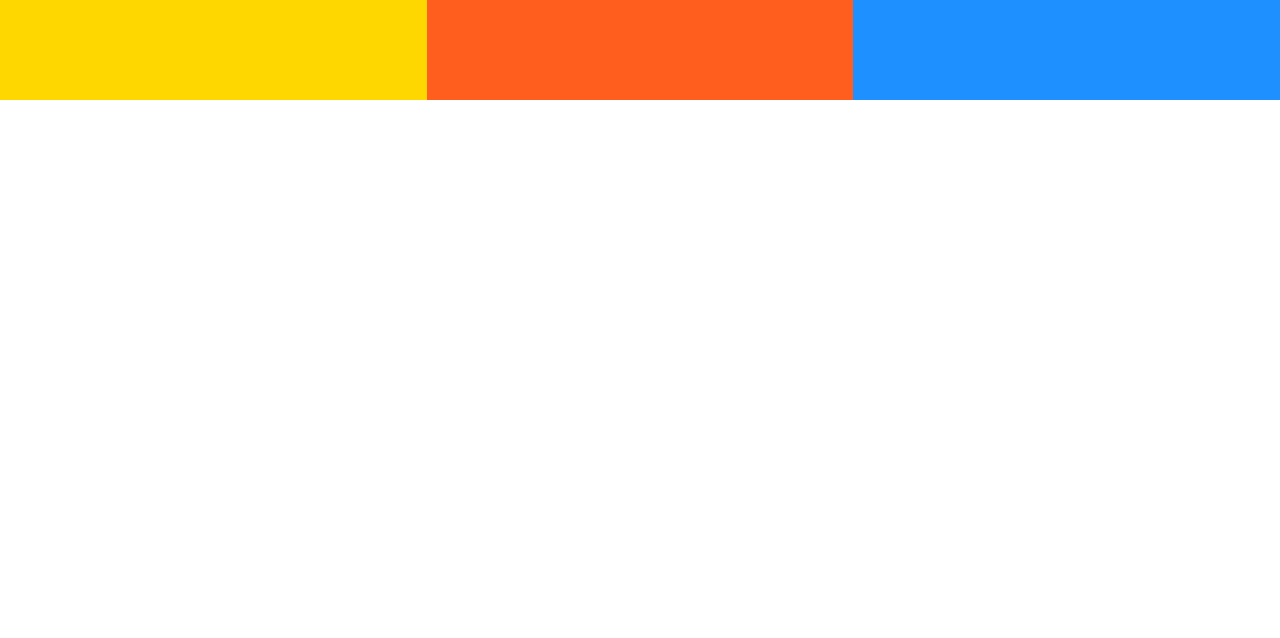
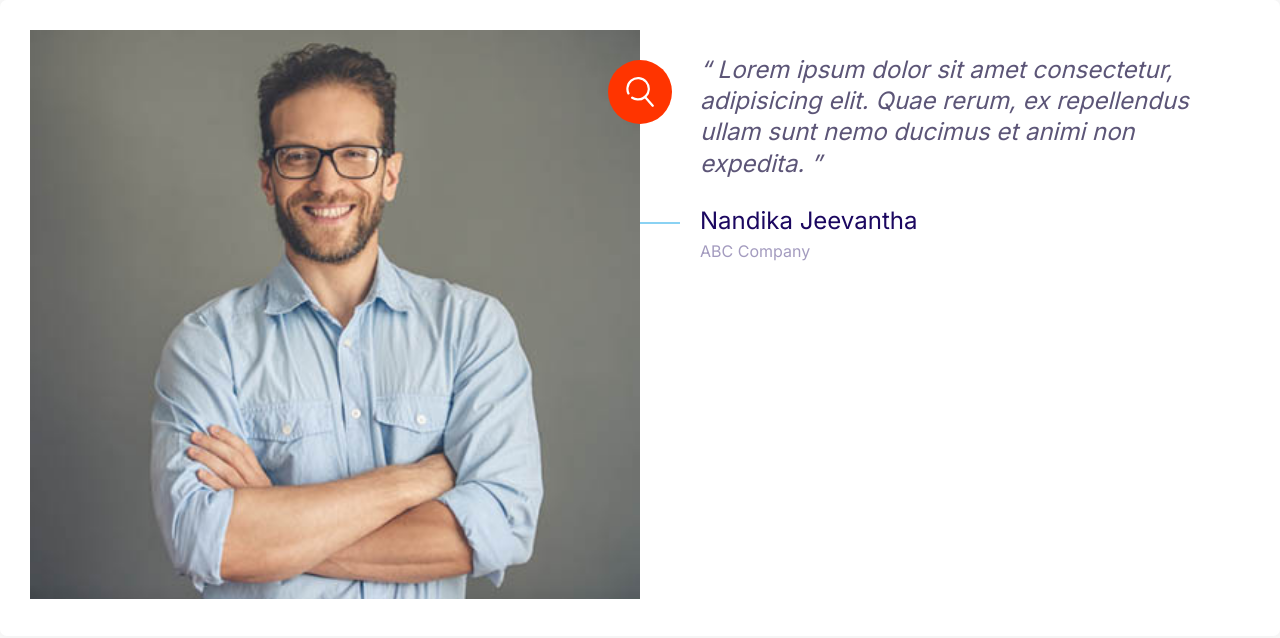
Before and after one commit to jeevanthask/LockBox, a website built with Parcel: page index.html in a window 1280 px wide. Built offline with nearby package versions, Linux system fonts and the light colour scheme.

Commit message:
testimonials added

```diff
--- a/css/styles.css
+++ b/css/styles.css
@@ -168,6 +168,15 @@ a {
   fill: var(--color-primary);
 }
 
+.icon--white {
+  fill: #fff;
+}
+
+.icon--small {
+  width: 30px;
+  height: 30px;
+}
+
 .icon-container {
   background: #f3f9fa;
   width: 64px;
@@ -176,6 +185,10 @@ a {
   display: inline-flex;
   justify-content: center;
   align-items: center;
+}
+
+.icon-container--accent {
+  background: var(--color-accent);
 }
 
 /* Buttons */
@@ -446,3 +459,34 @@ a {
     grid-template-columns: 1fr 1fr 1fr;
   }
 }
+
+/* Testimonials */
+
+.testimonial {
+  padding: 3rem;
+}
+
+.testimonial__image {
+  position: relative;
+}
+
+.testimonial__image > img {
+  width: 100%;
+}
+
+.testimonial__image > .icon-container {
+  position: absolute;
+  top: 3rem;
+  right: -32px;
+}
+
+@media screen and (min-width: 768px) {
+  .testimonial .quote,
+  .testimonial .quote__author {
+    font-size: 2.4rem;
+  }
+
+  .testimonial .quote {
+    margin-left: 6rem;
+  }
+}
--- a/index.html
+++ b/index.html
@@ -14,10 +14,40 @@
     <title>LockBox</title>
   </head>
   <body>
-    <div class="grid grid--1times3">
-      <div style="height: 100px; background: gold"></div>
-      <div style="height: 100px; background: hsl(17, 100%, 56%)"></div>
-      <div style="height: 100px; background: dodgerblue"></div>
+    <div class="card testimonial">
+      <div class="grid grid--1times2">
+        <div class="testimonial__image">
+          <img src="images/testimonial.jpg" alt="The happy customer" />
+          <span class="icon-container icon-container--accent">
+            <svg class="icon icon--white icon--small">
+              <use xlink:href="images/sprite.svg#search"></use>
+            </svg>
+          </span>
+        </div>
+
+        <div>
+          <blockquote class="quote">
+            <p class="quote__text">
+              Lorem ipsum dolor sit amet consectetur, adipisicing elit. Quae
+              rerum, ex repellendus ullam sunt nemo ducimus et animi non
+              expedita.
+            </p>
+          </blockquote>
+          <footer>
+            <div class="media">
+              <div class="media__image">
+                <svg class="icon icon--primary quote__line">
+                  <use xlink:href="images/sprite.svg#line"></use>
+                </svg>
+              </div>
+              <div class="media__body">
+                <h3 class="media__title quote__author">Nandika Jeevantha</h3>
+                <p class="quote__organization">ABC Company</p>
+              </div>
+            </div>
+          </footer>
+        </div>
+      </div>
     </div>
   </body>
 </html>
```
Also changed, not shown: components/testimonials.html (added, +34 -0 lines), images/testimonial.jpg (added).
